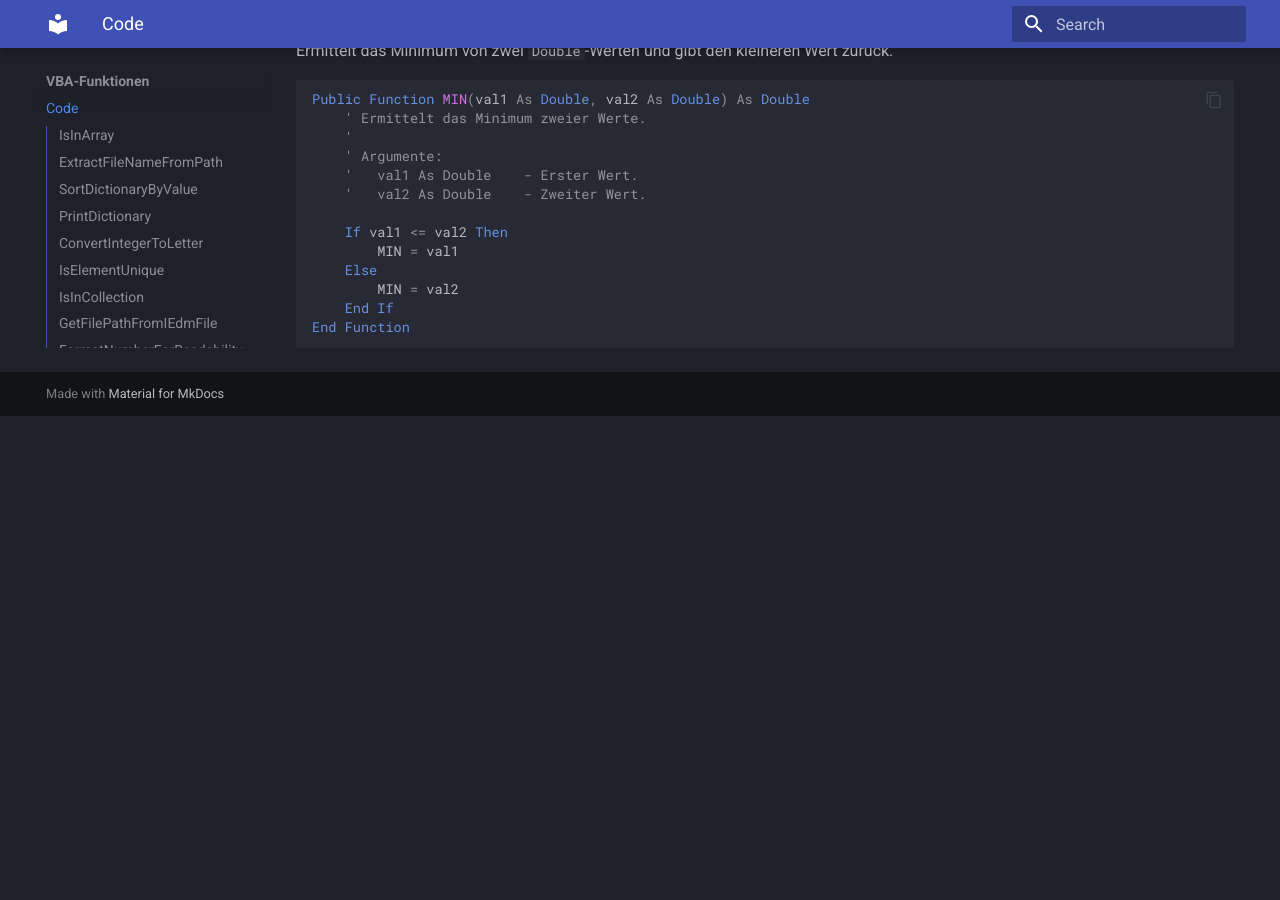
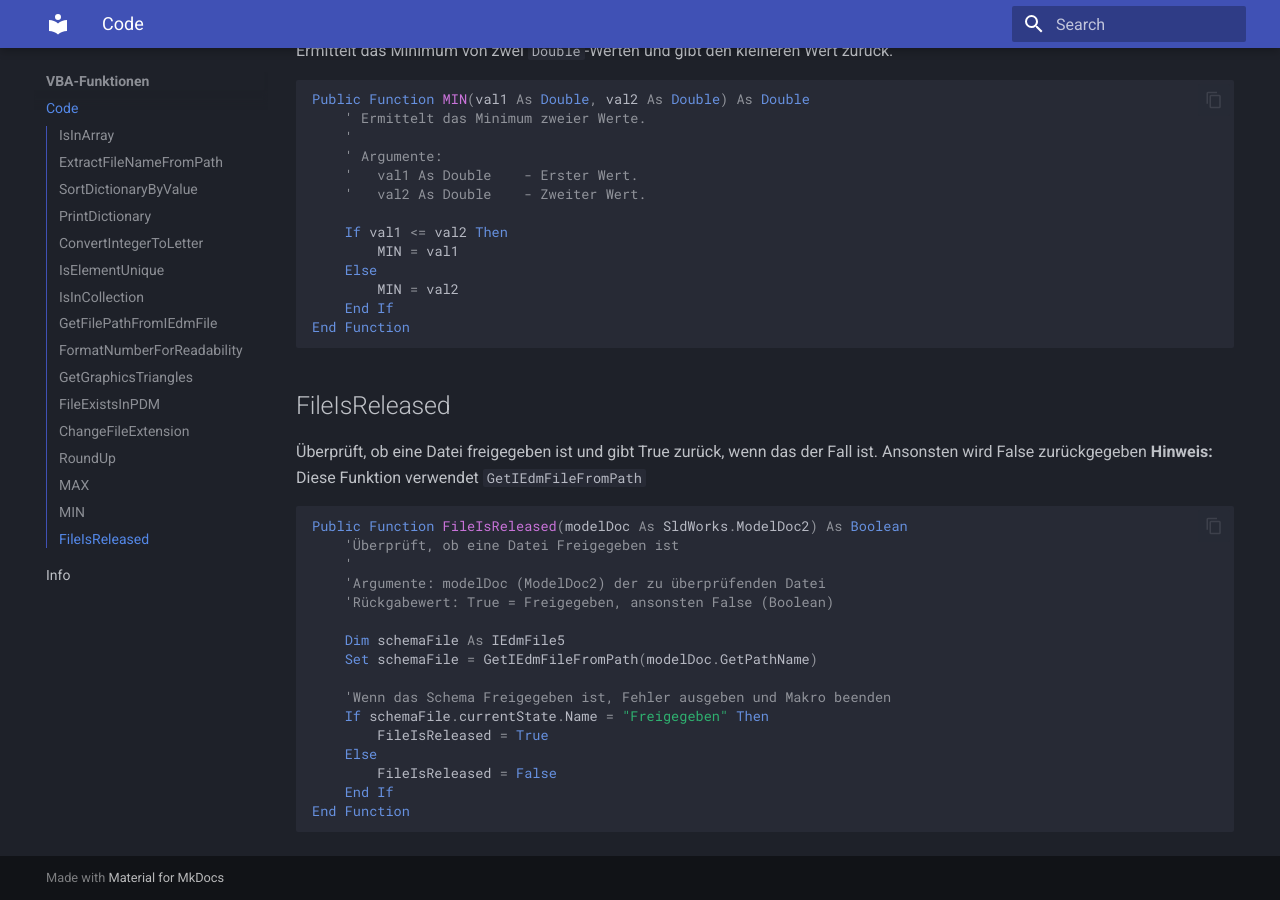
Before and after one commit to marino222/VBA-Library, an MkDocs documentation site: the page built from docs/index.md, in a window 1280 px wide and 900 px high, scrolled down 9628 px. Built offline with MkDocs 1.6.1 and Material for MkDocs 9.7.7, drawn with Linux system fonts in a browser that asks for light colours; before the commit the page ends 10044 px from its top, so only the background shows below that.

Commit message:
Update index.md

````diff
--- a/docs/index.md
+++ b/docs/index.md
@@ -478,3 +478,27 @@ Public Function MIN(val1 As Double, val2 As Double) As Double
     End If
 End Function
 ```
+
+## FileIsReleased
+Überprüft, ob eine Datei freigegeben ist und gibt True zurück, wenn das der Fall ist.
+Ansonsten wird False zurückgegeben
+**Hinweis:**  Diese Funktion verwendet `GetIEdmFileFromPath`
+
+```vbnet
+Public Function FileIsReleased(modelDoc As SldWorks.ModelDoc2) As Boolean
+    'Überprüft, ob eine Datei Freigegeben ist
+    '
+    'Argumente: modelDoc (ModelDoc2) der zu überprüfenden Datei
+    'Rückgabewert: True = Freigegeben, ansonsten False (Boolean)
+
+    Dim schemaFile As IEdmFile5
+    Set schemaFile = GetIEdmFileFromPath(modelDoc.GetPathName)
+
+    'Wenn das Schema Freigegeben ist, Fehler ausgeben und Makro beenden
+    If schemaFile.currentState.Name = "Freigegeben" Then
+        FileIsReleased = True
+    Else
+        FileIsReleased = False
+    End If
+End Function
+```
````
